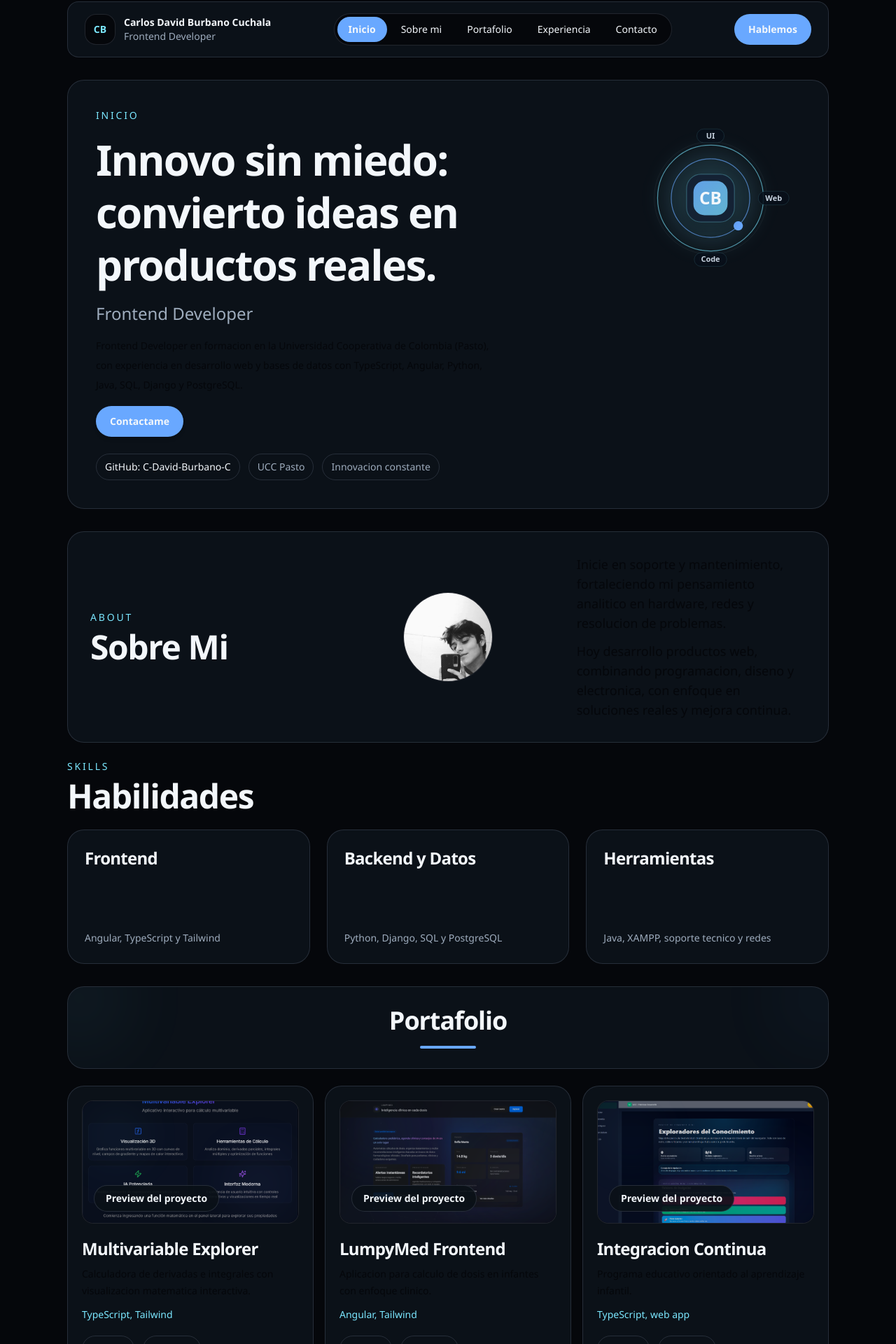
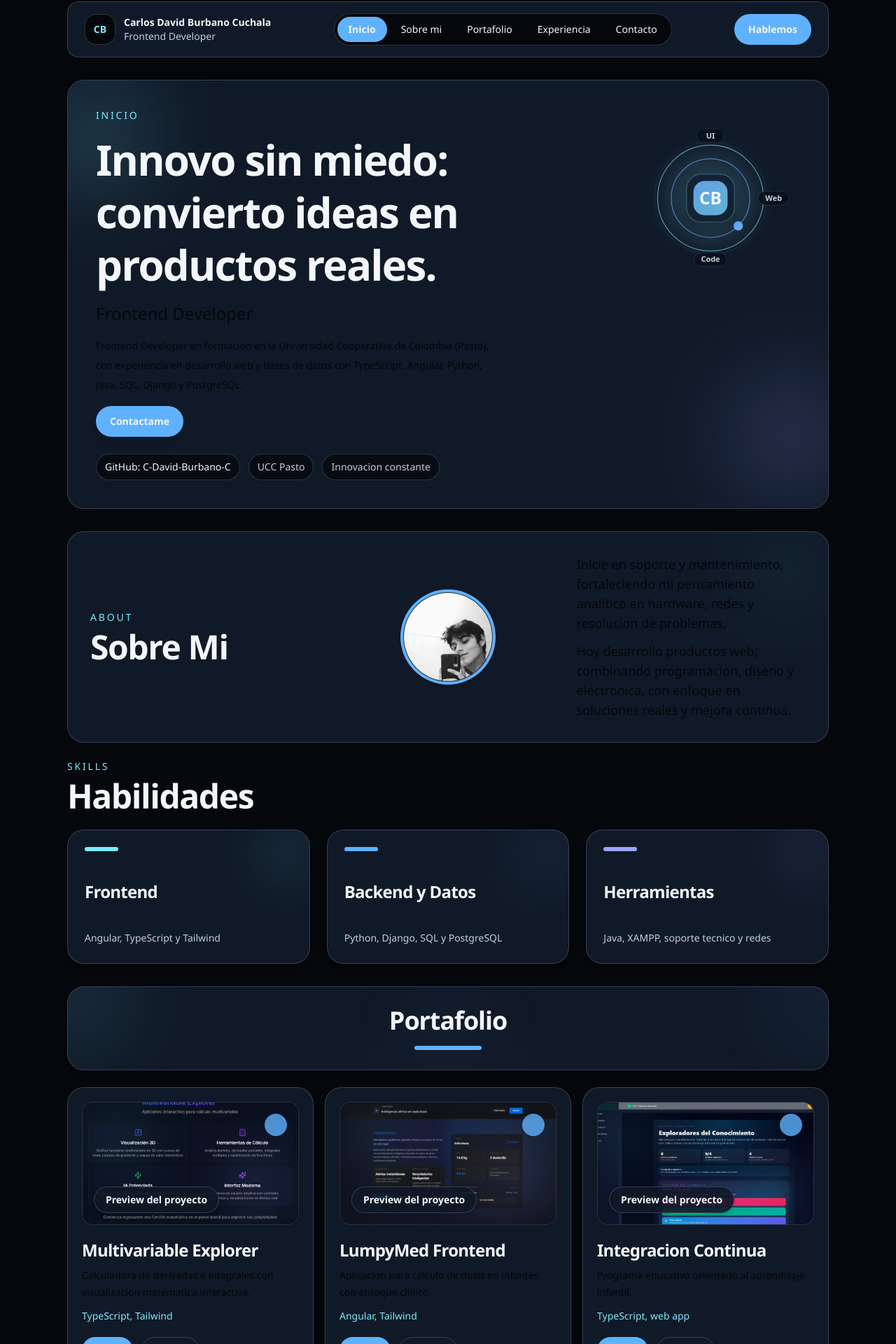
Before and after one commit to C-David-Burbano-C/Portafolio, a Next.js app: page / in a window 1280 px wide. Shown: the part 30-1950 px from the top of the page at 70% size. Built offline with nearby package versions, Linux system fonts and the light colour scheme.

Commit message:
style: increase visual color contrast across portfolio

```diff
--- a/app/_components/portfolio/about_section.tsx
+++ b/app/_components/portfolio/about_section.tsx
@@ -2,7 +2,8 @@ import Image from "next/image";
 
 function Portrait() {
   return (
-    <div className="border-line bg-base relative h-24 w-24 overflow-hidden rounded-full border sm:h-28 sm:w-28 lg:h-32 lg:w-32">
+    <div className="bg-accent rounded-full p-1 shadow-md">
+      <div className="border-line bg-base relative h-24 w-24 overflow-hidden rounded-full border sm:h-28 sm:w-28 lg:h-32 lg:w-32">
       <Image
         src="/images/FOTO_PERFIL.jpg"
         alt="Foto de perfil de Carlos David Burbano Cuchala"
@@ -10,6 +11,7 @@ function Portrait() {
         sizes="(min-width: 1024px) 128px, (min-width: 640px) 112px, 96px"
         className="object-cover"
       />
+      </div>
     </div>
   );
 }
@@ -18,9 +20,11 @@ export default function AboutSection() {
   return (
     <section
       id="sobre-mi"
-      className="bg-surface rounded-3xl border border-line px-5 py-6 sm:px-8 sm:py-8"
+      className="bg-surface relative overflow-hidden rounded-3xl border border-line px-5 py-6 sm:px-8 sm:py-8"
     >
-      <div className="grid grid-cols-2 gap-4 sm:gap-5 lg:grid-cols-3 lg:items-center">
+      <div className="bg-cyan absolute right-0 top-0 h-28 w-28 rounded-full opacity-10 blur-3xl" />
+
+      <div className="relative grid grid-cols-2 gap-4 sm:gap-5 lg:grid-cols-3 lg:items-center">
         <div>
           <p className="text-cyan text-sm font-medium uppercase tracking-[0.2em]">
             About
--- a/app/_components/portfolio/experience_section.tsx
+++ b/app/_components/portfolio/experience_section.tsx
@@ -29,7 +29,7 @@ function ExperienceItem({
   description,
 }: (typeof experienceItems)[number]) {
   return (
-    <article className="relative ml-4 rounded-3xl border border-line bg-surface p-4 sm:ml-6 sm:p-6">
+    <article className="relative ml-4 rounded-3xl border border-line bg-surface p-4 shadow-md sm:ml-6 sm:p-6">
       <div className="bg-cyan absolute -left-4 top-7 h-3 w-3 rounded-full shadow-md sm:-left-6 sm:h-4 sm:w-4" />
       <h4 className="font-display text-lg font-semibold text-foreground sm:text-2xl">
         {title}
@@ -46,14 +46,14 @@ function ExperienceItem({
 export default function ExperienceSection() {
   return (
     <section id="experiencia" className="flex flex-col gap-5 sm:gap-6">
-      <div className="bg-surface relative overflow-hidden rounded-3xl border border-line px-5 py-5 sm:px-6 sm:py-7">
-        <div className="bg-cyan absolute -left-10 -top-10 h-28 w-28 rounded-full opacity-10 blur-3xl" />
-        <div className="bg-accent absolute -right-10 -top-8 h-24 w-24 rounded-full opacity-10 blur-3xl" />
+      <div className="bg-surface relative overflow-hidden rounded-3xl border border-line px-5 py-5 shadow-md sm:px-6 sm:py-7">
+        <div className="bg-cyan absolute -left-10 -top-10 h-28 w-28 rounded-full opacity-20 blur-3xl" />
+        <div className="bg-accent absolute -right-10 -top-8 h-24 w-24 rounded-full opacity-20 blur-3xl" />
         <div className="relative flex flex-col items-center gap-4 text-center">
           <h2 className="font-display text-2xl font-semibold text-foreground sm:text-4xl">
             Experiencia & Contacto
           </h2>
-          <div className="bg-accent h-1 w-16 rounded-full sm:w-20" />
+          <div className="bg-accent h-1.5 w-20 rounded-full sm:w-24" />
         </div>
       </div>
 
--- a/app/_components/portfolio/hero_section.tsx
+++ b/app/_components/portfolio/hero_section.tsx
@@ -28,9 +28,12 @@ export default function HeroSection() {
   return (
     <section
       id="inicio"
-      className="bg-surface rounded-3xl border border-line px-4 py-7 sm:px-8 sm:py-10 lg:px-10"
+      className="bg-surface relative overflow-hidden rounded-3xl border border-line px-4 py-7 sm:px-8 sm:py-10 lg:px-10"
     >
-      <div className="grid grid-cols-[1.4fr_0.8fr] gap-4 sm:gap-6 md:grid-cols-[1.2fr_0.8fr] md:items-center lg:gap-10">
+      <div className="bg-cyan absolute -left-10 top-0 h-32 w-32 rounded-full opacity-20 blur-3xl sm:h-40 sm:w-40" />
+      <div className="bg-violet absolute -right-8 bottom-4 h-36 w-36 rounded-full opacity-20 blur-3xl sm:h-44 sm:w-44" />
+
+      <div className="relative grid grid-cols-[1.4fr_0.8fr] gap-4 sm:gap-6 md:grid-cols-[1.2fr_0.8fr] md:items-center lg:gap-10">
         <div className="space-y-4">
           <p className="text-cyan text-sm font-medium uppercase tracking-[0.2em]">
             Inicio
@@ -38,7 +41,9 @@ export default function HeroSection() {
           <h1 className="font-display text-3xl font-semibold leading-tight text-foreground sm:text-5xl lg:max-w-xl lg:text-6xl">
             Innovo sin miedo: convierto ideas en productos reales.
           </h1>
-          <p className="text-base text-muted sm:text-2xl">Frontend Developer</p>
+          <p className="text-accent text-base font-medium sm:text-2xl">
+            Frontend Developer
+          </p>
           <p className="max-w-2xl text-sm leading-6 text-muted sm:text-base sm:leading-7">
             Frontend Developer en formacion en la Universidad Cooperativa de
             Colombia (Pasto), con experiencia en desarrollo web y bases de datos
@@ -47,7 +52,7 @@ export default function HeroSection() {
 
           <a
             href="#contacto"
-            className="bg-accent inline-flex items-center justify-center rounded-full px-5 py-3 text-sm font-semibold text-slate-950 shadow-md"
+            className="bg-accent inline-flex items-center justify-center rounded-full px-5 py-3 text-sm font-semibold text-slate-950 shadow-lg"
           >
             Contactame
           </a>
@@ -60,14 +65,14 @@ export default function HeroSection() {
                   href={item.href}
                   target="_blank"
                   rel="noreferrer"
-                  className="border-line text-muted rounded-full border px-3 py-2 text-[11px] sm:text-sm"
+                  className="bg-base/70 border-line text-muted rounded-full border px-3 py-2 text-[11px] sm:text-sm"
                 >
                   {item.label}
                 </a>
               ) : (
                 <span
                   key={item.label}
-                  className="border-line text-muted rounded-full border px-3 py-2 text-[11px] sm:text-sm"
+                  className="bg-base/70 border-line text-muted rounded-full border px-3 py-2 text-[11px] sm:text-sm"
                 >
                   {item.label}
                 </span>
--- a/app/_components/portfolio/projects/project_card_base.tsx
+++ b/app/_components/portfolio/projects/project_card_base.tsx
@@ -20,7 +20,7 @@ export default function ProjectCardBase({
   imageAlt,
 }: ProjectCardBaseProps) {
   return (
-    <article className="bg-surface flex h-full flex-col rounded-3xl border border-line p-4 sm:p-5">
+    <article className="bg-surface flex h-full flex-col rounded-3xl border border-line p-4 shadow-md sm:p-5">
       <div className="bg-base border-line relative h-48 overflow-hidden rounded-2xl border sm:h-44">
         <Image
           src={imageSrc}
@@ -29,10 +29,11 @@ export default function ProjectCardBase({
           sizes="(min-width: 1280px) 360px, (min-width: 768px) 50vw, 100vw"
           className="object-cover"
         />
-        <div className="absolute inset-0 bg-slate-950/20" />
-        <div className="bg-cyan absolute left-4 top-4 h-16 w-16 rounded-full opacity-10 blur-2xl" />
-        <div className="bg-violet absolute bottom-4 right-4 h-20 w-20 rounded-full opacity-10 blur-2xl" />
-        <div className="border-line bg-surface/90 text-foreground absolute bottom-3 left-3 rounded-full border px-3 py-2 text-xs font-semibold sm:bottom-4 sm:left-4 sm:px-4 sm:text-sm">
+        <div className="absolute inset-0 bg-slate-950/8" />
+        <div className="bg-cyan absolute left-4 top-4 h-16 w-16 rounded-full opacity-20 blur-2xl" />
+        <div className="bg-violet absolute bottom-4 right-4 h-20 w-20 rounded-full opacity-20 blur-2xl" />
+        <div className="bg-accent absolute right-4 top-4 h-8 w-8 rounded-full opacity-80" />
+        <div className="border-line bg-surface/90 text-foreground absolute bottom-3 left-3 rounded-full border px-3 py-2 text-xs font-semibold shadow-md sm:bottom-4 sm:left-4 sm:px-4 sm:text-sm">
           Preview del proyecto
         </div>
       </div>
@@ -50,7 +51,7 @@ export default function ProjectCardBase({
           href={demoUrl}
           target="_blank"
           rel="noreferrer"
-          className="border-line text-foreground rounded-full border px-4 py-2 text-sm font-semibold"
+          className="bg-accent rounded-full px-4 py-2 text-sm font-semibold text-slate-950 shadow-sm"
         >
           Demo
         </a>
--- a/app/_components/portfolio/section_band.tsx
+++ b/app/_components/portfolio/section_band.tsx
@@ -8,16 +8,17 @@ export default function SectionBand({
   showBottomBar = true,
 }: SectionBandProps) {
   return (
-    <div className="bg-surface relative overflow-hidden rounded-3xl border border-line px-5 py-5 sm:px-6 sm:py-7">
-      <div className="bg-cyan absolute -left-10 -top-10 h-28 w-28 rounded-full opacity-10 blur-3xl" />
-      <div className="bg-accent absolute -right-10 -top-8 h-24 w-24 rounded-full opacity-10 blur-3xl" />
+    <div className="bg-surface relative overflow-hidden rounded-3xl border border-line px-5 py-5 shadow-md sm:px-6 sm:py-7">
+      <div className="bg-cyan absolute -left-10 -top-10 h-28 w-28 rounded-full opacity-20 blur-3xl" />
+      <div className="bg-accent absolute -right-10 -top-8 h-24 w-24 rounded-full opacity-20 blur-3xl" />
+      <div className="bg-violet absolute bottom-0 left-1/2 h-20 w-28 -translate-x-1/2 rounded-full opacity-10 blur-3xl" />
 
       <div className="relative flex flex-col items-center justify-center gap-4 text-center">
         <h2 className="font-display text-2xl font-semibold text-foreground sm:text-4xl">
           {title}
         </h2>
         {showBottomBar ? (
-          <div className="bg-accent h-1 w-16 rounded-full sm:w-20" />
+          <div className="bg-accent h-1.5 w-20 rounded-full sm:w-24" />
         ) : null}
       </div>
     </div>
--- a/app/_components/portfolio/skills_section.tsx
+++ b/app/_components/portfolio/skills_section.tsx
@@ -2,14 +2,17 @@ const skills = [
   {
     title: "Frontend",
     detail: "Angular, TypeScript y Tailwind",
+    tone: "bg-cyan",
   },
   {
     title: "Backend y Datos",
     detail: "Python, Django, SQL y PostgreSQL",
+    tone: "bg-accent",
   },
   {
     title: "Herramientas",
     detail: "Java, XAMPP, soporte tecnico y redes",
+    tone: "bg-violet",
   },
 ];
 
@@ -32,8 +35,10 @@ export default function SkillsSection() {
         {skills.map((skill) => (
           <article
             key={skill.title}
-            className="bg-surface border-line flex min-h-24 flex-col justify-between rounded-3xl border p-3 sm:min-h-36 sm:p-5 lg:min-h-48 lg:p-6"
+            className="bg-surface border-line relative flex min-h-24 flex-col justify-between overflow-hidden rounded-3xl border p-3 shadow-md sm:min-h-36 sm:p-5 lg:min-h-48 lg:p-6"
           >
+            <div className={`${skill.tone} absolute right-0 top-0 h-16 w-16 rounded-full opacity-20 blur-2xl`} />
+            <div className={`${skill.tone} mb-4 h-1.5 w-12 rounded-full`} />
             <h3 className="font-display text-xs font-semibold text-foreground sm:text-lg lg:text-2xl">
               {skill.title}
             </h3>
--- a/app/globals.css
+++ b/app/globals.css
@@ -2,13 +2,13 @@
 
 @theme inline {
   --color-base: #05070b;
-  --color-surface: #0b1118;
+  --color-surface: #101927;
   --color-foreground: #f3f7fb;
-  --color-muted: #9eacbd;
-  --color-accent: #69a8ff;
-  --color-cyan: #7be7ff;
-  --color-violet: #8792ff;
-  --color-line: rgba(201, 218, 255, 0.14);
+  --color-muted: #bfd0e2;
+  --color-accent: #5fb2ff;
+  --color-cyan: #77ecff;
+  --color-violet: #9ca3ff;
+  --color-line: rgba(201, 218, 255, 0.2);
   --font-sans:
     "Manrope", "Segoe UI", "Helvetica Neue", Arial, Helvetica, sans-serif;
   --font-display:
@@ -32,8 +32,10 @@ body {
   margin: 0;
   min-height: 100vh;
   background:
-    radial-gradient(circle at top, rgba(123, 231, 255, 0.08), transparent 24%),
-    linear-gradient(180deg, #05070b 0%, #0b1118 100%);
+    radial-gradient(circle at 15% 0%, rgba(123, 231, 255, 0.18), transparent 22%),
+    radial-gradient(circle at 85% 10%, rgba(156, 163, 255, 0.16), transparent 24%),
+    radial-gradient(circle at 50% 30%, rgba(95, 178, 255, 0.08), transparent 30%),
+    linear-gradient(180deg, #05070b 0%, #0e1623 52%, #0b1118 100%);
   color: var(--color-foreground);
   font-family: var(--font-sans);
   text-rendering: optimizeLegibility;
```
Also changed, not shown: app/_components/portfolio/contact_panel.tsx (+9 -5 lines).
